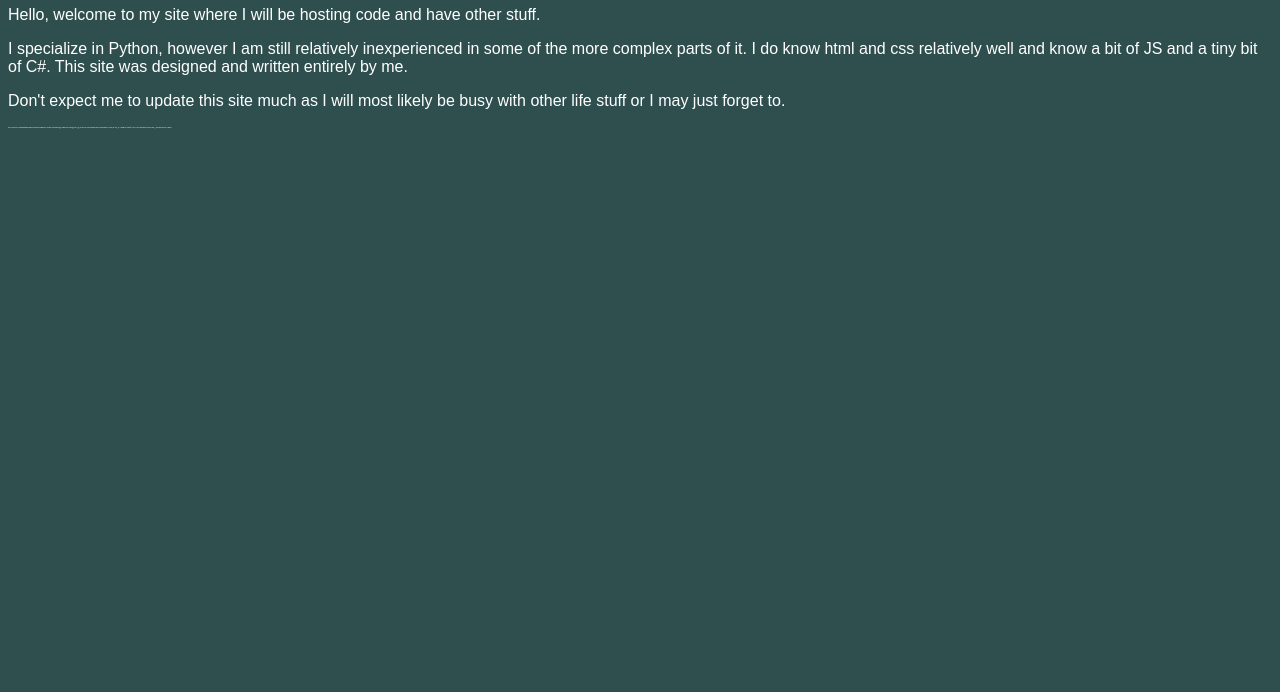
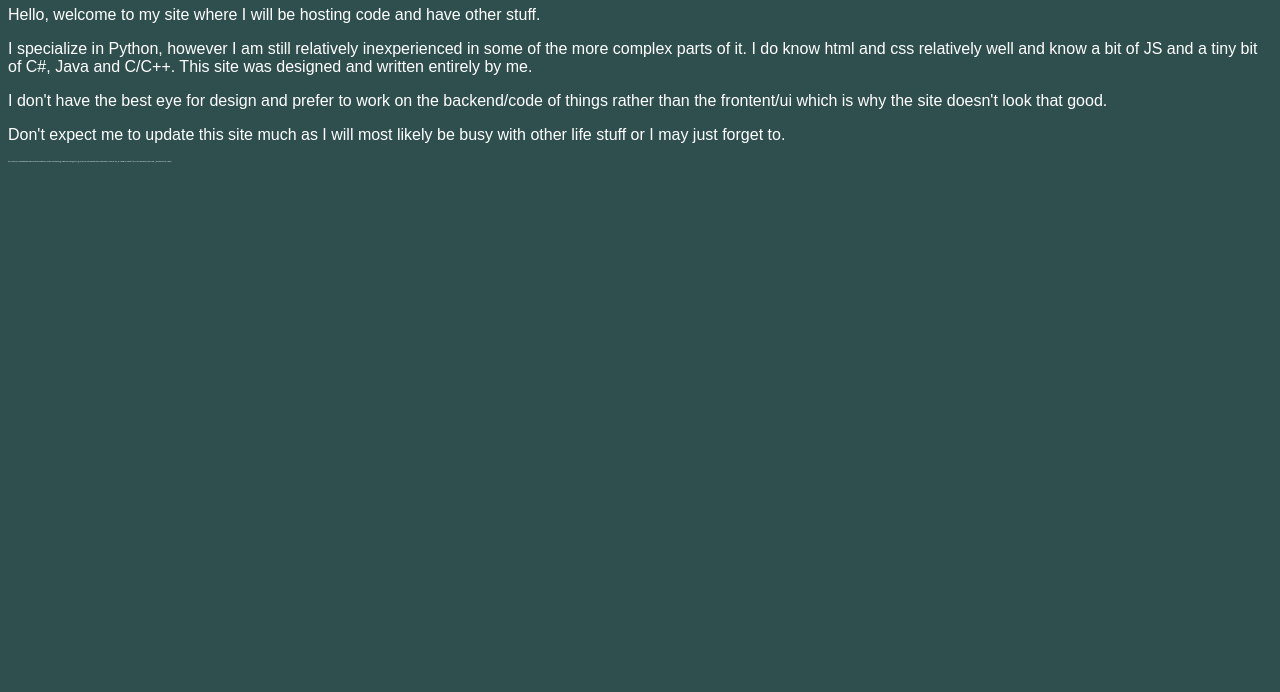
Before and after one commit to Sebby37/Sebby37.github.io, a plain HTML site: page index.html in a window 1280 px wide. Shown: the part 108-800 px from the top of the page. Drawn offline with Linux system fonts and the light colour scheme.

Commit message:
Update index.html
Added a line of text saying that I'm not good with making a ui.

```diff
--- a/index.html
+++ b/index.html
@@ -8,7 +8,8 @@
         <p align='center'>Home | <a href='https://github.com/Sebby37'>Github</a> | <a href='projects.html'>Projects</a></p>
         <h1 align='center'>Seb C:'s Cool Website - Home</h1>
         <p>Hello, welcome to my site where I will be hosting code and have other stuff.</p>
-        <p>I specialize in Python, however I am still relatively inexperienced in some of the more complex parts of it. I do know html and css relatively well and know a bit of JS and a tiny bit of C#. This site was designed and written entirely by me.</p>
+        <p>I specialize in Python, however I am still relatively inexperienced in some of the more complex parts of it. I do know html and css relatively well and know a bit of JS and a tiny bit of C#, Java and C/C++. This site was designed and written entirely by me.</p>
+        <p>I don't have the best eye for design and prefer to work on the backend/code of things rather than the frontent/ui which is why the site doesn't look that good.</p>
         <p>Don't expect me to update this site much as I will most likely be busy with other life stuff or I may just forget to.</p>
         <p style='font-size: 2px;'>FD,*#CNCV1DfQtDBle!1Bl7Q+D0[7FBlmo;+DGF1H#IgJG@>B2+EVNE@rH7,@:OC%D.Oi%DfQtADf'&.Eb/[#Df.*KFD,6'+E_a:+DlBHASkjiC`m.sA9)7&F#kFbAR]+W3'_D)FDPl6CG'+8D#</p> <!--b@se 85-->
         <script type="text/javascript" src="ConsoleSecret.js"></script>
```
